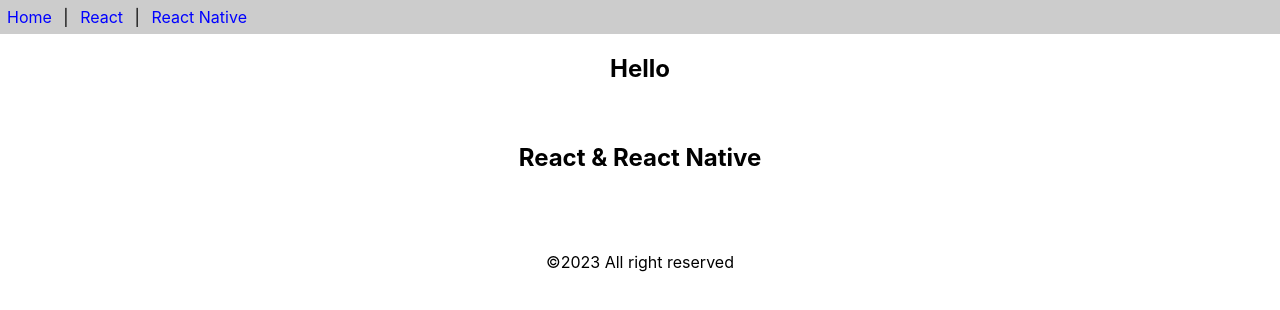
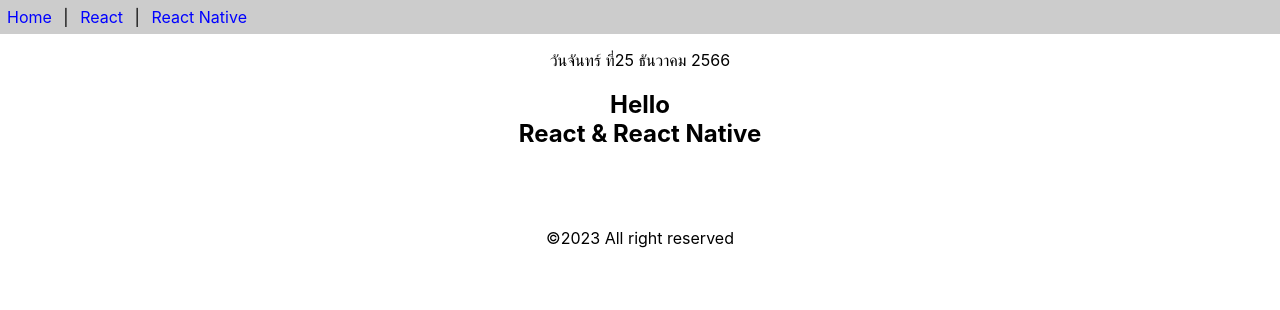
Before and after one commit to orcax7/app1, a React (Create React App) app: page / in a window 1280 px wide. Shown: the top 310 px of the page. Built offline with nearby package versions, Linux system fonts and the light colour scheme.

Commit message:
class-components
updat day now

```diff
--- a/src/App.js
+++ b/src/App.js
@@ -5,10 +5,16 @@
 import { Header } from './func-components';
 import { Content } from './func-components';
 import { Footer } from './func-components';
+import Calender from './class-components';
 
 function App() {
   return (
-    [<Header/>,<Content/>,<Footer/>]
+    <>
+    <Header/>
+    <p><center><Calender/></center></p>
+    <Content/>
+    <Footer/>
+  </>
 
   )
 }
--- /dev/null
+++ b/src/class-components.js
@@ -0,0 +1,17 @@
+import  React  from  'react'
+
+export default class Calender extends React.Component{
+    getDate(){
+        const dayNames = ['อาทิตย์','จันทร์','อังคาร','พุธ','พฤหัสบดี','ศุกร์','เสาร์']
+        const monthNames = ['มกราคม','กุมพาพันธ์','มีนาคม','เมยษายน','พฤษภาคม','มิถุนายน','กรกฏาคม','สิงหาคม','กันยายน','ตุลาคม','พฤศจิกายน','ธันวาคม']
+        const date = new Date()
+        const weekDay = dayNames[date.getDay()]
+        const day = date.getDate()
+        const month = monthNames[date.getMonth()]
+        const year = date.getFullYear() + 543
+        return `วัน${weekDay} ที่${day} ${month} ${year}`
+    }
+    render(){
+        return <div>{this.getDate()}</div>
+    }
+}
--- a/src/func-components.js
+++ b/src/func-components.js
@@ -18,9 +18,9 @@
 export function Content() {
     return (
         <div style={{textAlign: 'center'}}>
-             <h2>Hello</h2>
+             <h2>Hello
              <br/>
-             <h2>React & React Native</h2>
+             React & React Native</h2>
              <br/><br/><br/>
          </div>
      )
```
